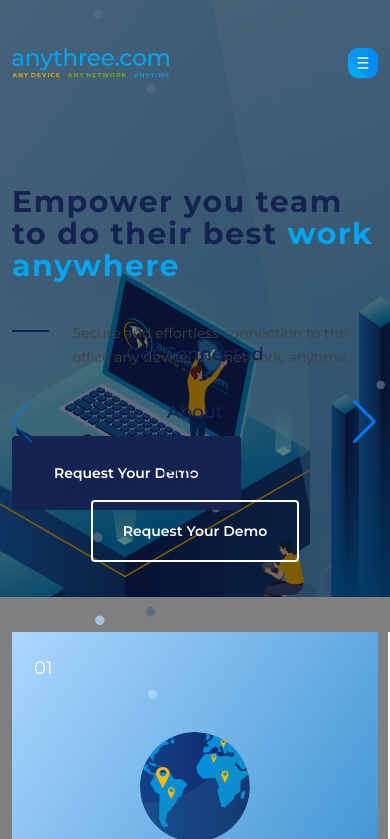
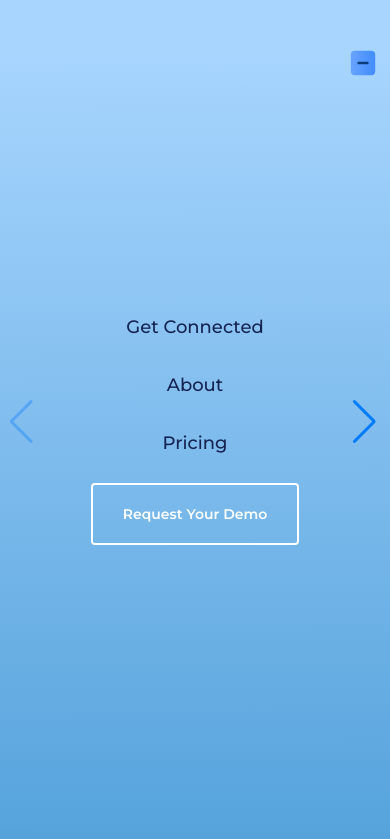
Before and after one commit to Aneckon/Animation, a plain HTML site: page index.html in a window 390 px wide. Both pictures are taken after a click on the element 363 px from the left and 63 px from the top of the page. Shown: the top 839 px of the page. Drawn offline with nearby package versions, Linux system fonts and the light colour scheme.

Commit message:
Add files via upload

```diff
--- a/css/style.css
+++ b/css/style.css
@@ -303,7 +303,9 @@
   .swiper-button-next, .swiper-button-prev{
     display: none !important;
 }
-
+.header__button-mobile{
+    display: none;
+}
 
 @media (max-width: 1600px) {
     .header__list{
@@ -402,6 +404,9 @@
     }
 }
 @media (max-width: 1100px) {
+    .box__inner .col-xl-2{
+        display: none;
+    }
     .swiper-slide{
         max-width: 480px;
     }
@@ -410,17 +415,6 @@
     }
     .box__inner .col-10{
         width: 100%;
-    }
-    .box__inner-item{
-    }
-    .swiper-container{
-    }
-    .swiper-wrapper{
-
-    }
-    .box__inner .row{
-    }
-    .swiper-slide{
     }
     .header{
         padding-left: 0px;
@@ -444,9 +438,6 @@
         width: 72px;
         margin-right: 53px;
     }
-    .box__inner .col-2{
-        display: none;
-    }
     .box{
         padding-left: 0;
     }
@@ -455,10 +446,11 @@
     }
     .header__list{
         display: none;
-        position: absolute;
+        position: fixed;
         top: 0px;
-        left: 0;
+        right: 0;
         max-width: 100%;
+        width: 100%;
         margin-left: 0;
         text-align: center;
         height: 100vh;
@@ -466,17 +458,22 @@
         flex-direction: column;
         justify-content: center;
         align-items: center;
+        background: linear-gradient(179.73deg, #A7D5FE 6.29%, #3C93D1 128.53%);
     }
-    .color{
-        background: rgb(0, 0, 0, 0.5);
-        z-index: 10;
+    .fixed{
+        overflow-y: hidden;
     }
     .header__button{
         display: none;
-        position: absolute;
-        justify-content: center;
-        text-align: center;
-        top: 500px;
+    }
+    .header__button-mobile{
+        display: block;
+        margin-top: 30px;
+    }
+    .active{
+        display: block;
+    }
+    .header__btn{
         width: 100%;
     }
     .header__link{
@@ -489,6 +486,13 @@
         height: 30px;
         display: block;
         margin-left: 10px;
+    }
+    .menu__remove{
+        position: relative;
+        background: url('../img/remove.svg') no-repeat center;
+        width: 30px;
+        height: 30px;
+        display: block;
     }
     .menu__open{
         display: flex;
@@ -529,6 +533,9 @@
     }
     .fon__subheader{
         max-width: 349px;
+    }
+    .swiper-slide{
+        max-width: 380px;
     }
 }
 @media (max-width: 930px) {
@@ -611,7 +618,7 @@
         height: 700px;
     }
     .box{
-        padding-top: 20px;
+        padding-top: 80px;
     }
 }
 @media (max-width: 460px) {
--- a/index.html
+++ b/index.html
@@ -17,7 +17,6 @@
     <link
         href="https://fonts.googleapis.com/css2?family=Montserrat:ital,wght@0,100;0,200;0,300;0,400;0,500;0,600;0,700;0,800;0,900;1,100;1,200;1,300;1,400;1,500;1,600;1,700;1,800;1,900&display=swap"
         rel="stylesheet">
-    <!-- <link rel="stylesheet" href="https://unpkg.com/swiper/swiper-bundle.min.css" /> -->
     <title>Document</title>
 </head>
 
@@ -32,6 +31,9 @@
                     <a href="#" class="header__link">Get Connected</a>
                     <a href="#" class="header__link">About</a>
                     <a href="#" class="header__link">Pricing</a>
+                    <div class="header__button-mobile">
+                        <a class="header__btn" href="#">Request Your Demo</a>
+                    </div>
                 </ul>
             </nav>
             <div class="header__button">
@@ -65,14 +67,14 @@
         <section class="box">
             <div class="box__inner">
                 <div class="row align-center justify-content-between">
-                    <div class="col-2">
+                    <div class="col-xl-2">
                         <div class="box__item-img">
                             <div class="box__vector">
                                 <img src="img/mouse.svg" alt="" class="box__vector-img">
                             </div>
                         </div>
                     </div>
-                    <div class="col-10">
+                    <div class="col-xl-10 col-12">
                         <div class="box__inner-item">
                             <div class="swiper-container mySwiper">
                                 <div class="swiper-wrapper">
--- a/js/js.js
+++ b/js/js.js
@@ -1,9 +1,10 @@
 $(document).ready(function () {
     $('.menu__burger-img').click(function () {
         $('.menu__burger-img').toggleClass('menu__open');
+        $('.menu__burger-img').toggleClass('menu__remove');
         $('.header__list').toggleClass('menu__open');
-        $('.header__button').toggleClass('menu__open');
-        $('.container').toggleClass('color');
+        $('.header__button').toggleClass('active');
+        $('body').toggleClass('fixed');
     });
 });
 
```
Also changed, not shown: img/remove.svg (added).
